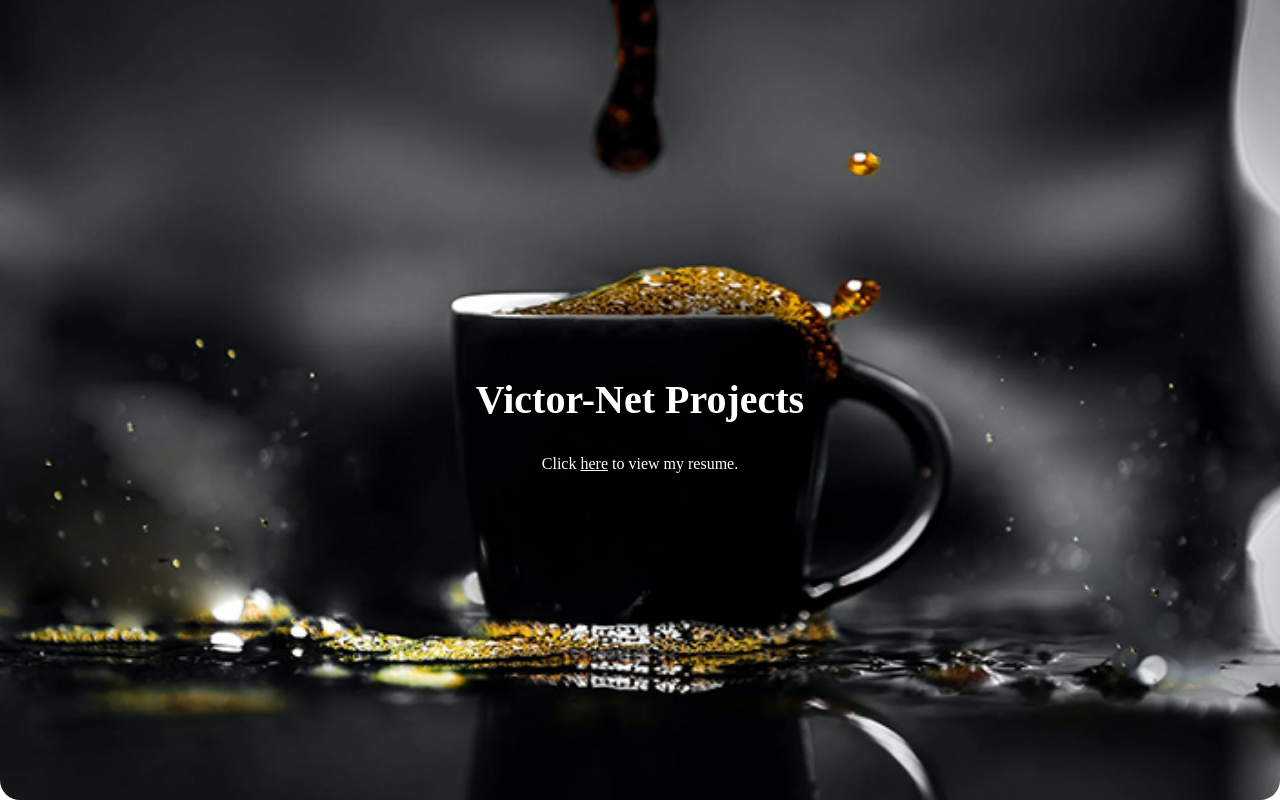
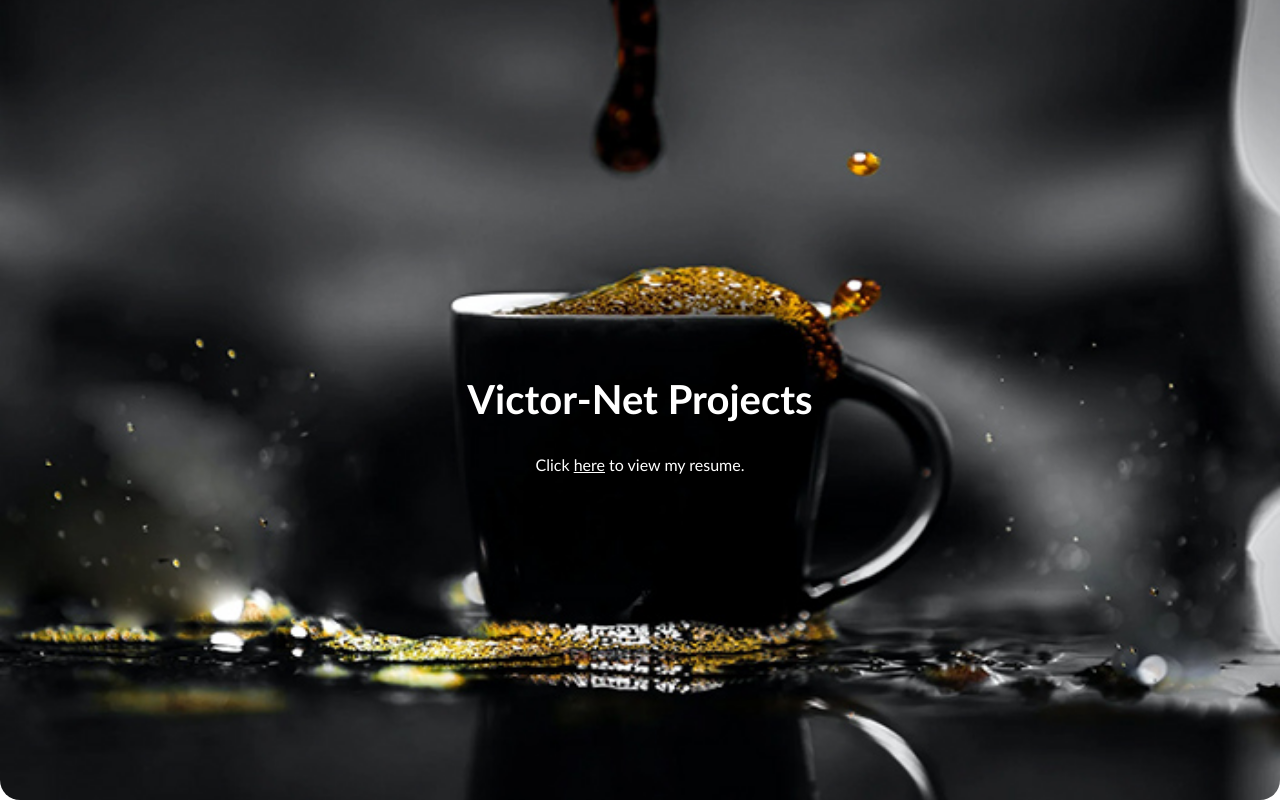
Before and after one commit to Victor-Net/portfolio, a plain HTML site: page index.html in a window 1280 px wide. Shown: the top 802 px of the page. Drawn offline with Linux system fonts and the light colour scheme.

Commit message:
Update style.css

```diff
--- a/style.css
+++ b/style.css
@@ -5,7 +5,7 @@
 }
 
 body {
-/*   font-family: "Trebuchet MS"; */
+  font-family: "Trebuchet MS";
   scroll-behavior: smooth;
 }
 
```
